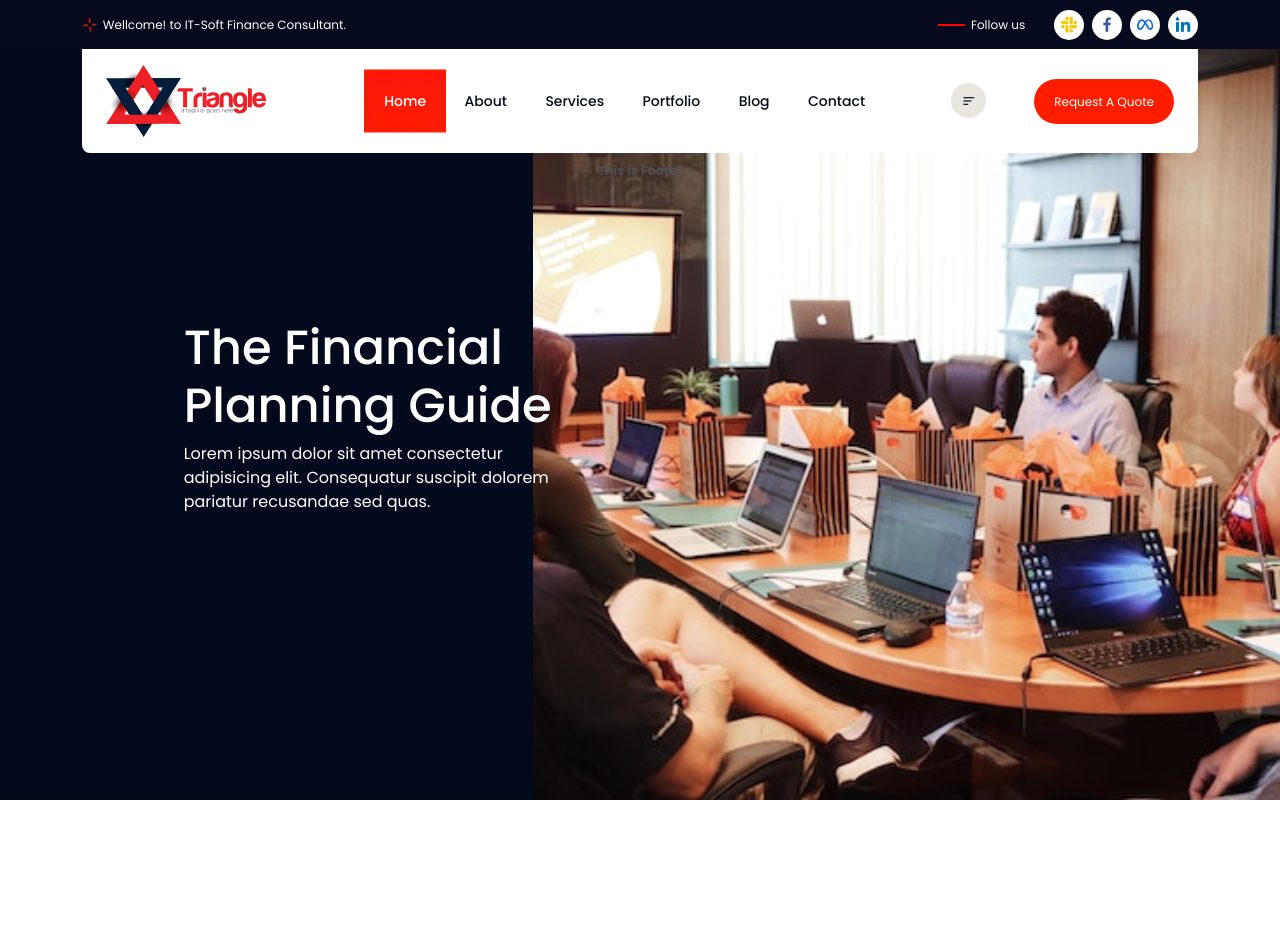
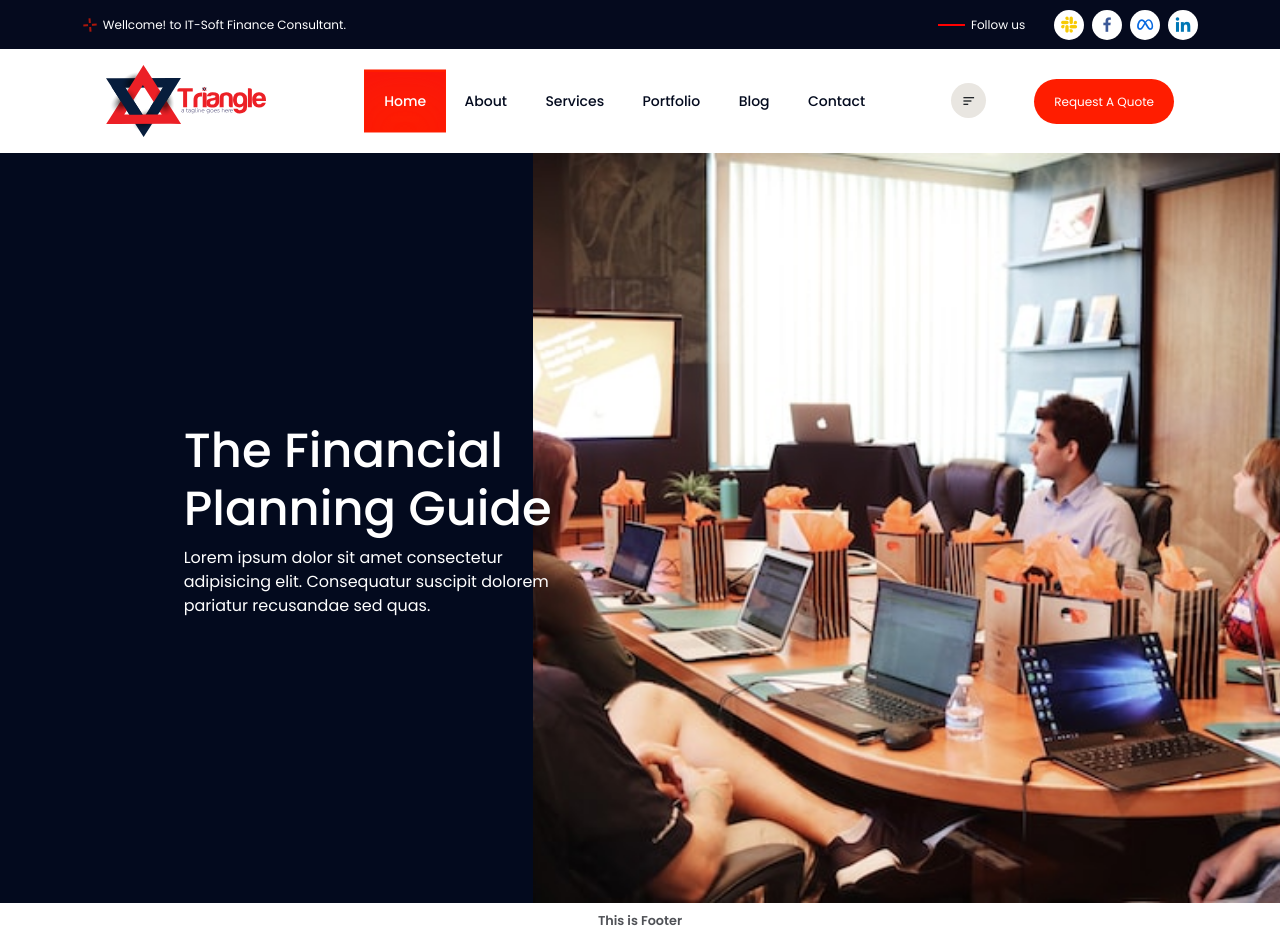
Before and after one commit to ilyas-hadi/Conson, a React (Vite) app: page / in a window 1280 px wide. Before the commit the page ends 800 px from the top, so only its background shows below. Built offline with nearby package versions, Linux system fonts and the light colour scheme.

Commit message:
add-sementic-tags

```diff
--- a/src/assets/css/main.css
+++ b/src/assets/css/main.css
@@ -5,6 +5,18 @@
 }
 body{
     font-family: 'Poppins',sans-serif;
+}
+html, body {
+height: 100%;
+}
+#root {
+display: flex;
+flex-direction: column;
+height: 100%;
+}
+
+.main-Footer {
+margin-top: auto;
 }
 ::selection { background: #ff3d00; }
 /* :root{
@@ -417,7 +429,7 @@ ul.social-links li:hover a i {
 }
 
 .main_conson {
-    position: absolute;
+    /* position: absolute; */
     width: 100%;
     top: 49.19px;
     z-index: -1;
--- a/src/pages/Sharedlayout.tsx
+++ b/src/pages/Sharedlayout.tsx
@@ -7,9 +7,9 @@ import {Outlet} from "react-router-dom";
 export default function Sharedlayout() {
     return (
     <>
-         <Header/>
-          <Outlet/>
-         <Footer/>
+         <header><Header/></header>
+         <main><Outlet/></main>
+         <footer><Footer/></footer>
     </>
     )
 }
```
